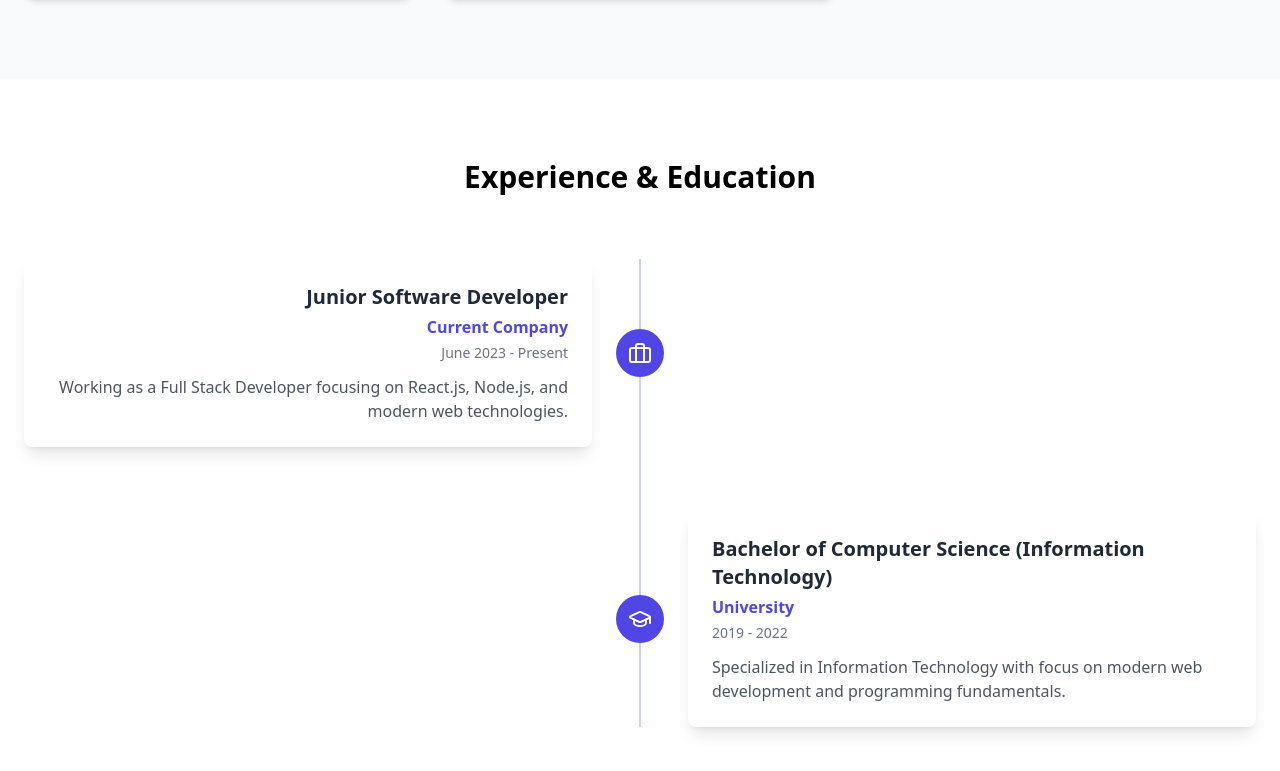
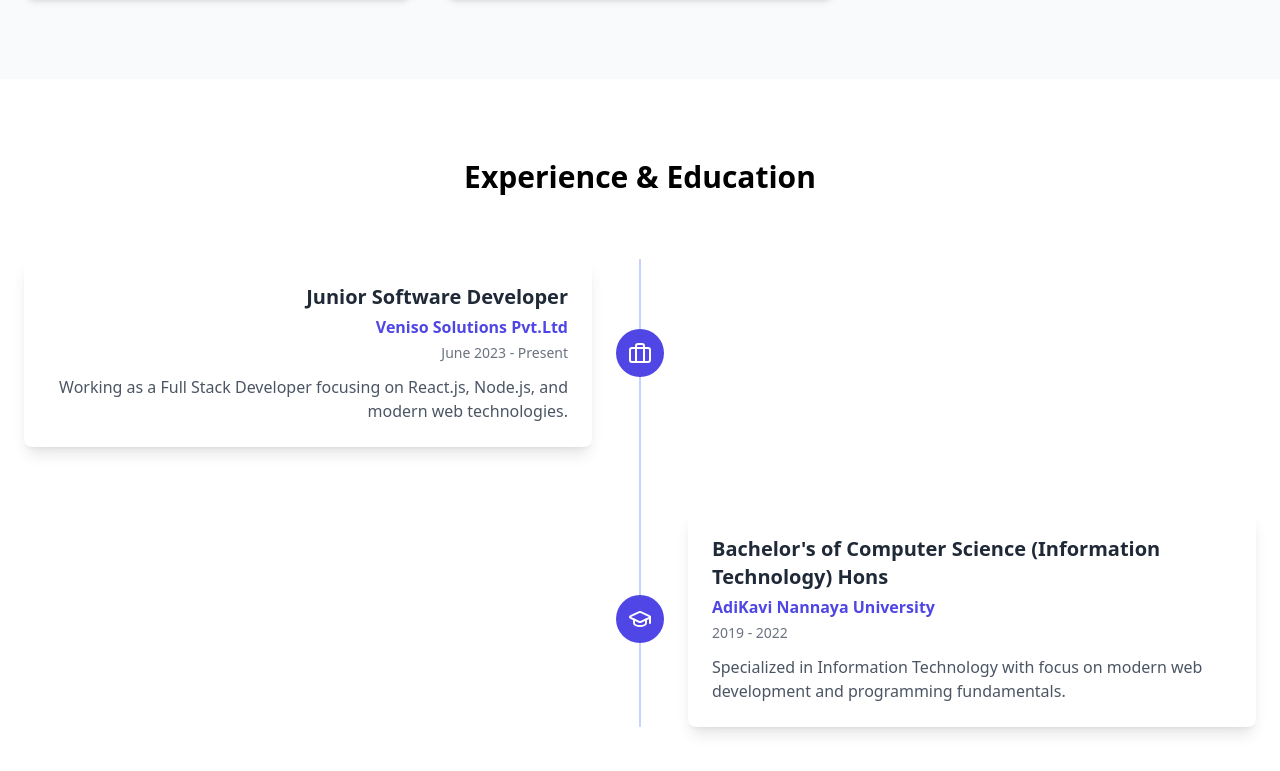
Before and after one commit to tarunsrinivas4302/portfolio, a React (Vite) app: page / in a window 1280 px wide. Shown: the part 2067-2838 px from the top of the page. Built offline with nearby package versions, Linux system fonts and the light colour scheme.

Commit message:
Modified Skill Data

```diff
--- a/src/data/skillsData.ts
+++ b/src/data/skillsData.ts
@@ -11,6 +11,7 @@ export const skillsData = [
   { name: 'PHP', category: 'Backend' },
   { name: 'AWS', category: 'Backend' },
   { name: 'JavaScript', category: 'Languages' },
+  { name: 'TypeScript', category: 'Languages' },
   { name: 'PHP', category: 'Languages' },
   { name: 'Core Java', category: 'Languages' },
   { name: 'Git', category: 'DevOps' },
--- a/src/data/timelineData.ts
+++ b/src/data/timelineData.ts
@@ -1,7 +1,7 @@
 export const experienceData = [
   {
     title: "Junior Software Developer",
-    organization: "Current Company",
+    organization: "Veniso Solutions Pvt.Ltd",
     date: "June 2023 - Present",
     description: "Working as a Full Stack Developer focusing on React.js, Node.js, and modern web technologies.",
     category: "work",
@@ -11,8 +11,8 @@ export const experienceData = [
 export const educationData = [
   {
 
-    title: "Bachelor of Computer Science (Information Technology)",
-    organization: "University",
+    title: "Bachelor's of Computer Science (Information Technology) Hons",
+    organization: "AdiKavi Nannaya University",
     date: "2019 - 2022",
     category: "education",
     description: "Specialized in Information Technology with focus on modern web development and programming fundamentals."
```
